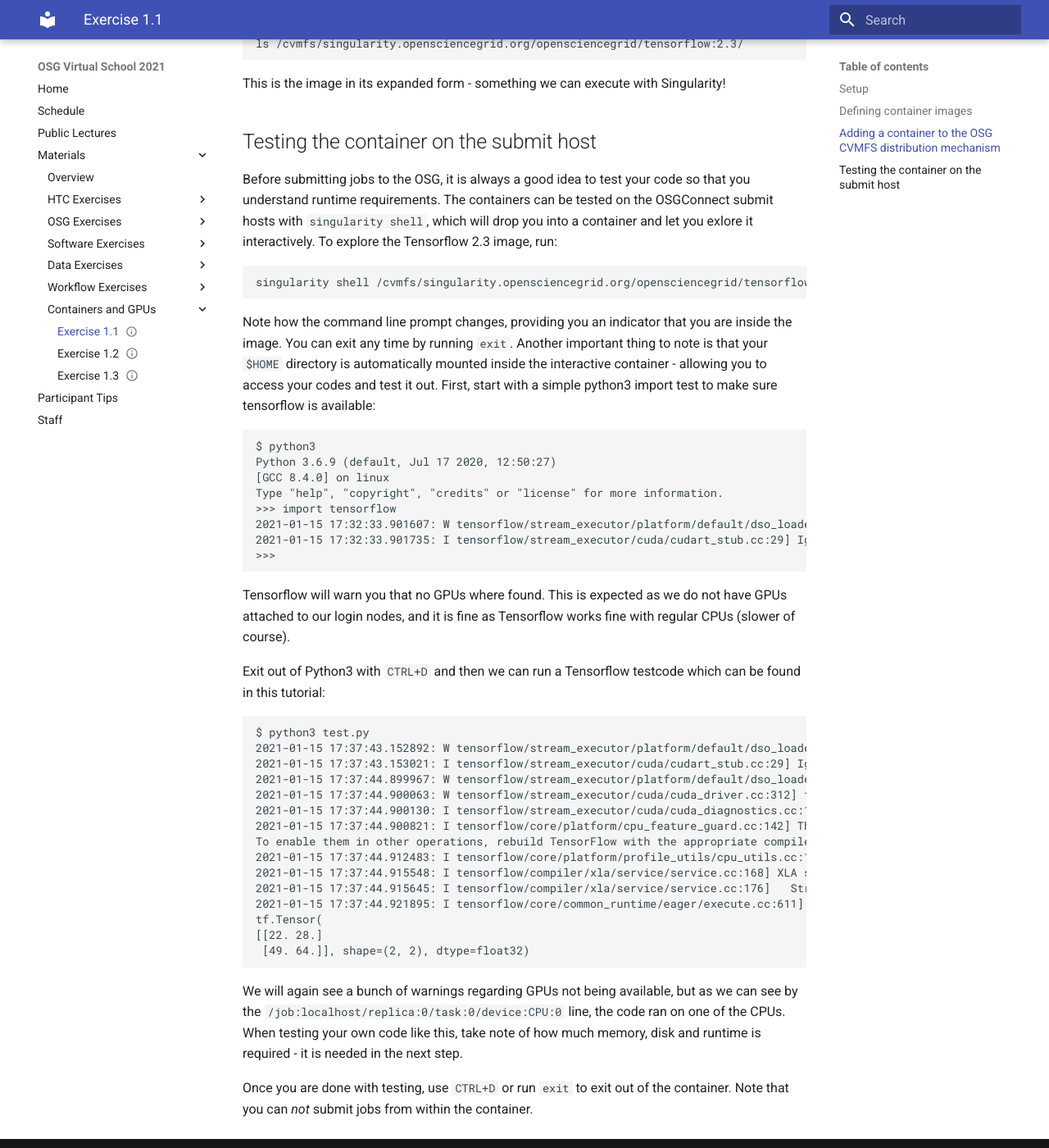
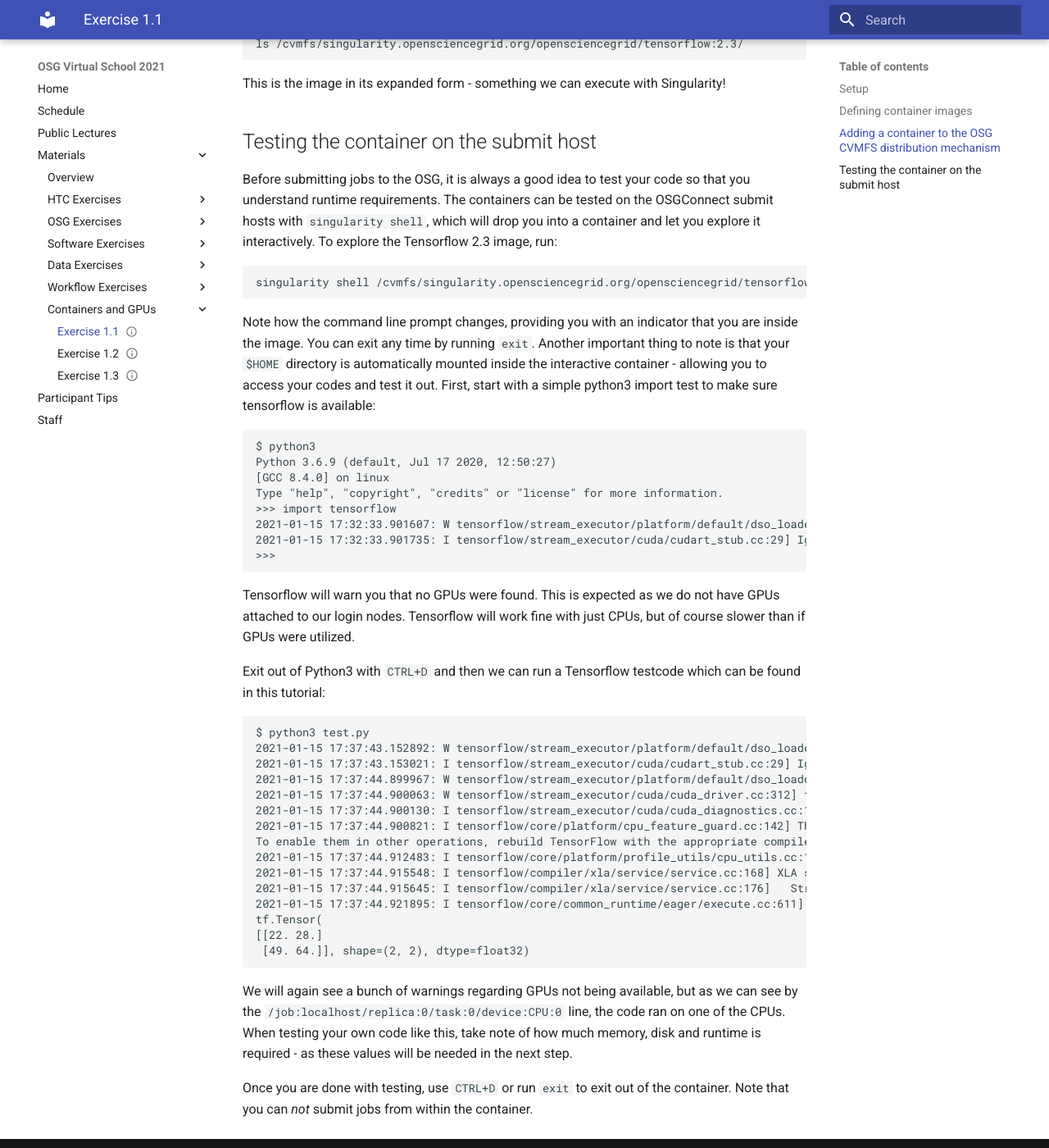
Before and after one commit to osg-htc/virtual-school-2021, an MkDocs documentation site: the page built from docs/materials/gpus/part1-ex1-containers-overview.md, in a window 1280 px wide and 1400 px high, scrolled down 1697 px. Shown: the whole window at 82% size. Built offline with MkDocs 1.6.1 and Material for MkDocs 9.7.7, drawn with Linux system fonts in a browser that asks for light colours; some of the changed text lies outside the part shown.

Commit message:
minor rewording and typo fixes

```diff
--- a/docs/materials/gpus/part1-ex1-containers-overview.md
+++ b/docs/materials/gpus/part1-ex1-containers-overview.md
@@ -96,12 +96,12 @@
 Before submitting jobs to the OSG, it is always a good idea to test your code
 so that you understand runtime requirements. The containers can be tested
 on the OSGConnect submit hosts with `singularity shell`, which will drop you
-into a container and let you exlore it interactively. To explore the
+into a container and let you explore it interactively. To explore the
 Tensorflow 2.3 image, run:
 
     singularity shell /cvmfs/singularity.opensciencegrid.org/opensciencegrid/tensorflow:2.3/
 
-Note how the command line prompt changes, providing you an indicator that
+Note how the command line prompt changes, providing you with an indicator that
 you are inside the image. You can exit any time by running `exit`. Another
 important thing to note is that your `$HOME` directory is automatically
 mounted inside the interactive container - allowing you to access your
@@ -117,9 +117,9 @@
     2021-01-15 17:32:33.901735: I tensorflow/stream_executor/cuda/cudart_stub.cc:29] Ignore above cudart dlerror if you do not have a GPU set up on your machine.
     >>>
 
-Tensorflow will warn you that no GPUs where found. This is expected as we
-do not have GPUs attached to our login nodes, and it is fine as Tensorflow
-works fine with regular CPUs (slower of course).
+Tensorflow will warn you that no GPUs were found. This is expected as
+we do not have GPUs attached to our login nodes. Tensorflow will work
+fine with just CPUs, but of course slower than if GPUs were utilized.
 
 Exit out of Python3 with `CTRL+D` and then we can run a Tensorflow testcode
 which can be found in this tutorial:
@@ -143,7 +143,7 @@
 We will again see a bunch of warnings regarding GPUs not being available, but as
 we can see by the `/job:localhost/replica:0/task:0/device:CPU:0` line, the code ran
 on one of the CPUs. When testing your own code like this, take note of how much
-memory, disk and runtime is required - it is needed in the next step.
+memory, disk and runtime is required - as these values will be needed in the next step.
 
 Once you are done with testing, use `CTRL+D` or run `exit` to exit out of
 the container. Note that you can _not_ submit jobs from within the container.
```
Also changed, not shown: other parts of docs/materials/gpus/part1-ex1-containers-overview.md (+1 -1 lines).
